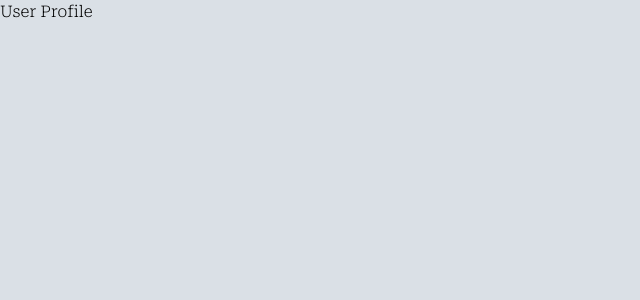
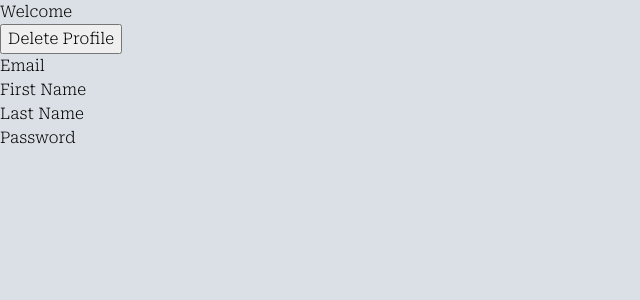
Before and after one commit to EphraimElvis/reddit-clone, a React (Vite) app in the folder frontend/: page /profile in a window 1280 px wide. Shown: the top 300 px of the page, without its empty margins (0-640 px from the left). Built offline with nearby package versions, Linux system fonts and the light colour scheme.

Commit message:
User profile on frontend functionality implemented

```diff
--- a/frontend/src/App.jsx
+++ b/frontend/src/App.jsx
@@ -1,6 +1,6 @@
 import { useEffect, useState } from "react";
 import "./App.css";
-import { Link, Outlet, useNavigate } from "react-router-dom";
+import { Outlet, useNavigate } from "react-router-dom";
 import { CreatePost } from "./component/CreatePost";
 import Post from "./component/Post";
 
@@ -48,7 +48,6 @@ function App() {
           },
         });
         const json = await res.json();
-        console.log("", json);
         setPosts(json);
         return json;
       } catch (error) {
@@ -67,8 +66,17 @@ function App() {
           <span className="material-symbols-outlined">add</span>Create Post
         </button>
         <h1 className="post-header">Welcome</h1>
-        <h1 className="user-profile-header">
-          <Link to={"/profile"}>Profile</Link>
+        <h1
+          className="user-profile-header"
+          onClick={() => {
+            if (!user) {
+              alert("Please Signin to create account");
+            } else {
+              navigate("/profile");
+            }
+          }}
+        >
+          Profile
         </h1>
       </header>
       <main>
--- a/frontend/src/component/Profile.jsx
+++ b/frontend/src/component/Profile.jsx
@@ -1,5 +1,91 @@
+import { useEffect, useState } from "react";
+
+//import { useNavigate } from "react-router-dom";
 const Profile = () => {
-  return <div>User Profile</div>;
+  const [user, setUser] = useState("");
+  const [userProfile, setUserProfile] = useState([]);
+
+  useEffect(() => {
+    const user = sessionStorage.getItem("token");
+
+    setUser(JSON.parse(user));
+  }, []);
+
+  useEffect(() => {
+    const fetchAllPost = async () => {
+      try {
+        const res = await fetch("http://localhost:3000/api/profile", {
+          method: "GET",
+          headers: {
+            "Content-Type": "application/json",
+            Authorization: `Bearer ${user.token}`,
+          },
+        });
+        const json = await res.json();
+        setUserProfile(json.data);
+        return json;
+      } catch (error) {
+        console.log("error creating", error);
+      }
+    };
+    if (user) {
+      fetchAllPost();
+    }
+  }, [user]);
+
+  const handleDeleteUserProfile = () => {
+    const fetchAllPost = async () => {
+      try {
+        const res = await fetch("http://localhost:3000/api/profile", {
+          method: "DELETE",
+          headers: {
+            Authorization: `Bearer ${user.token}`,
+          },
+        });
+        //const json = await res.json();
+        if (res.ok) {
+          sessionStorage.clear();
+          window.location.href = "/signup";
+        }
+      } catch (error) {
+        console.log("error creating", error);
+      }
+    };
+    if (user) {
+      fetchAllPost();
+    }
+  };
+
+  //return <>{<>hello{userProfile.firstName}</>}</>;
+  return (
+    <div>
+      <div className="user-profile-image"></div>
+      <div className="profile-head">
+        <div className="welcome">Welcome {userProfile.firstName}</div>
+        <div className="user-welcome"></div>
+        <button onClick={handleDeleteUserProfile}>Delete Profile</button>
+      </div>
+
+      <div className="profile-body">
+        <div className="user-name">
+          <div className="user-name">
+            <div className="label-name">Email </div>
+            <div className="label-value">{userProfile.email}</div>
+          </div>
+          <div className="label-name">First Name </div>
+          <div className="label-value">{userProfile.firstName}</div>
+        </div>
+        <div className="user-name">
+          <div className="label-name">Last Name </div>
+          <div className="label-value">{userProfile.lastName}</div>
+        </div>
+        <div className="user-name">
+          <div className="label-name">Password </div>
+          <div className="label-value">{userProfile.password}</div>
+        </div>
+      </div>
+    </div>
+  );
 };
 
 export default Profile;
--- a/frontend/src/component/Signup.jsx
+++ b/frontend/src/component/Signup.jsx
@@ -26,6 +26,7 @@ export const Signup = () => {
       .then((res) => {
         if (res.ok) {
           navigate("/login");
+          return;
         }
         throw new Error("Request failed!");
       })
@@ -36,8 +37,6 @@ export const Signup = () => {
   return (
     <section className="wrapper">
       <dialog className="dialog" open>
-        <span className="material-symbols-outlined close-button">close</span>
-
         <form className="form-login">
           <h1 className="h1">Sign Up</h1>
           <div className="form-label">
```
